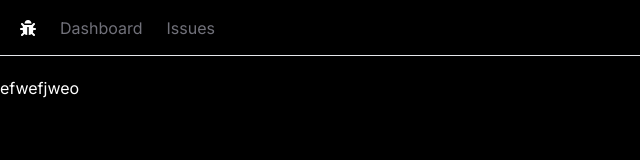
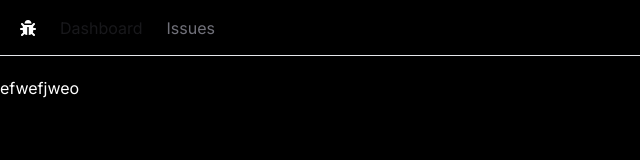
Before and after one commit to nathanndk/issues-tracker, a Next.js app: page /dashboard in a window 1280 px wide. Shown: the top 160 px of the page, without its empty margins (0-640 px from the left). Built offline with nearby package versions, Linux system fonts and the light colour scheme.

Commit message:
style the link in the navbar using classnames

```diff
--- a/app/components/NavBar.tsx
+++ b/app/components/NavBar.tsx
@@ -1,8 +1,15 @@
+"use client";
+
 import React from "react";
 import Link from "next/link";
 import { FaBug } from "react-icons/fa";
+import { usePathname } from "next/navigation";
+import classNames from "classnames";
 
 const NavBar = () => {
+  const pathname = usePathname();
+  console.log(pathname);
+
   const links = [
     {
       href: "/dashboard",
@@ -22,7 +29,12 @@
         {links.map((link) => (
           <Link
             key={link.href}
-            className="text-zinc-500 hover:text-zinc-800 transition"
+            // className={`${link.href === pathname ? 'text-zinc-900' : 'text-zinc-500'} hover:text-zinc-800 transition-colors`}
+            className={classNames({
+              "text-zinc-900": link.href === pathname,
+              "text-zinc-500": link.href !== pathname,
+              "hover:text-zinc-800 transition-colors": true,
+            })}
             href={link.href}
           >
             {link.label}
--- a/package.json
+++ b/package.json
@@ -9,6 +9,7 @@
     "lint": "next lint"
   },
   "dependencies": {
+    "classnames": "^2.3.2",
     "next": "14.0.0",
     "react": "^18",
     "react-dom": "^18",
```
Also changed, not shown: 1 other file (tests, documents, lock files or other folders).
